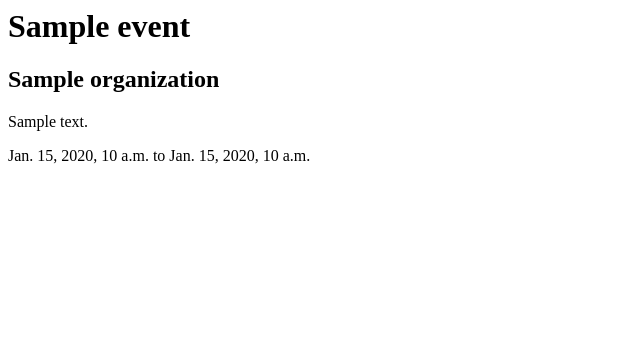
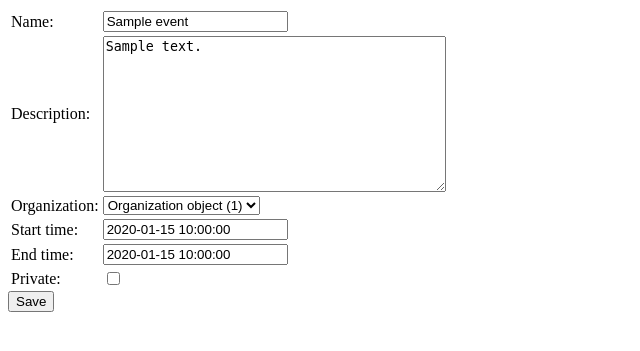
Before and after one commit to RITHonorsTechCommittee/honors-app, a Django app: page /event/1/ in a window 1280 px wide. Shown: the top 351 px of the page, without its empty margins (0-640 px from the left). Run offline with Django 3.2, Linux system fonts and the light colour scheme; tables that the repository leaves empty hold one stand-in row (values such as "Sample post").

Commit message:
editable events

```diff
--- /dev/null
+++ b/honors_app/forms.py
@@ -0,0 +1,8 @@
+from django import forms
+from .models import Event
+
+class EventForm(forms.ModelForm):
+
+    class Meta:
+        model = Event
+        fields = ('name', 'description', 'organization', 'start_time', 'end_time', 'private')
--- a/honors_app/templates/event_detail.html
+++ b/honors_app/templates/event_detail.html
@@ -1,4 +1,35 @@
-<h1>{{ event.name }}</h1>
-<h2>{{ event.organization.name }}</h2>
-<p>{{ event.description }}</p>
-<p><time>{{ event.start_time }}</time> to <time>{{ event.end_time }}</time></p>
+<form method="post" action="">
+    {% csrf_token %}
+    <table>
+        <tr>
+            <td>{{ form.name.label_tag }}</td>
+            <td>{{ form.name }}</td>
+        </tr>
+
+        <tr>
+            <td>{{ form.description.label_tag }}</td>
+            <td>{{ form.description }}</td>
+        </tr>
+
+        <tr>
+            <td>{{ form.organization.label_tag }}</td>
+            <td>{{ form.organization }}</td>
+        </tr>
+
+        <tr>
+            <td>{{ form.start_time.label_tag }}</td>
+            <td>{{ form.start_time }}</td>
+        </tr>
+
+        <tr>
+            <td>{{ form.end_time.label_tag }}</td>
+            <td>{{ form.end_time }}</td>
+        </tr>
+
+        <tr>
+            <td>{{ form.private.label_tag }}</td>
+            <td>{{ form.private }}</td>
+        </tr>
+    </table>
+    <input id="save" type="submit" value="Save" />
+</form>
--- a/honors_app/urls.py
+++ b/honors_app/urls.py
@@ -4,5 +4,5 @@ from . import views
 
 urlpatterns = [
     path('', views.homepage),
-    path('event/<int:pk>/', views.EventDetailView.as_view(), name='event-detail'),
+    path('event/<int:pk>/', views.event_details, name='event-detail'),
 ]
--- a/honors_app/views.py
+++ b/honors_app/views.py
@@ -1,7 +1,9 @@
-from django.shortcuts import render
+from django.http import HttpResponseRedirect, HttpResponse
+from django.shortcuts import render, get_object_or_404
 from django.views import generic
 
 from .models import Event, Organization
+from .forms import EventForm
 
 
 # Create your views here.
@@ -9,6 +11,22 @@ from .models import Event, Organization
 def homepage(request):
     return render(request, 'homepage.html')
 
-class EventDetailView(generic.DetailView):
-    model = Event
-    template_name = 'event_detail.html'
+# class EventDetailView(generic.DetailView):
+#     model = Event
+#     template_name = 'event_detail.html'
+
+def event_details(request, pk):
+    if request.method == 'POST':
+        form = EventForm(request.POST, instance=get_object_or_404(Event, pk=pk))
+        if form.is_valid():
+            #TODO: add check for sequence, user permsissions
+            form.save()
+            return HttpResponseRedirect(request.path)
+
+    else:
+        if pk == 'new':
+            form = EventForm()
+        else:
+            form = EventForm(instance=get_object_or_404(Event, pk=pk))
+
+    return render(request, 'event_detail.html', {'form': form})
```
